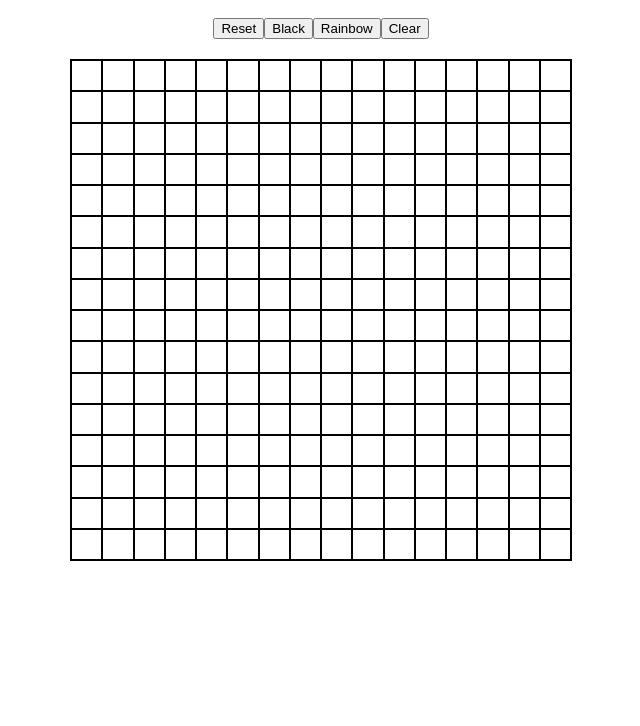
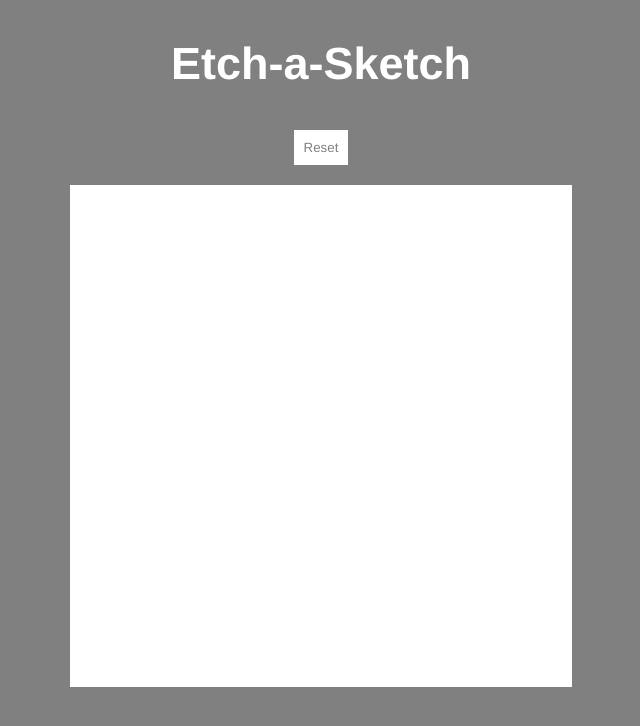
Before and after one commit to ancxanas/Etch-a-sketch, a plain HTML site: page index.html in a window 1280 px wide. Shown: the whole page, without its empty margins (319-959 px from the left). Drawn offline with Linux system fonts and the light colour scheme.

Commit message:
styled overall layout

```diff
--- a/main.js
+++ b/main.js
@@ -1,6 +1,14 @@
 const container = document.getElementById('container');
 
+//Header div
+const headingDiv = document.createElement('div');
+headingDiv.classList.add('heading-div');
+container.appendChild(headingDiv);
 
+//Heading Etch-a-Sketch
+const HEADING = document.createElement('h1');
+HEADING.textContent = 'Etch-a-Sketch';
+headingDiv.appendChild(HEADING);
 
 //div for buttons
 const buttonDiv = document.createElement('div');
@@ -11,21 +19,6 @@ container.appendChild(buttonDiv);
 const resetButton = document.createElement('button');
 resetButton.textContent = 'Reset';
 buttonDiv.appendChild(resetButton);
-
-//black color
-const blackButton = document.createElement('button');
-blackButton.textContent = 'Black';
-buttonDiv.appendChild(blackButton);
-
-//rainbow button
-const rainbowButton = document.createElement('button');
-rainbowButton.textContent = 'Rainbow';
-buttonDiv.appendChild(rainbowButton);
-
-//clear button
-const clearButton = document.createElement('button');
-clearButton.textContent = 'Clear';
-buttonDiv.appendChild(clearButton);
 
 //grid in a seperate div
 const grid = document.createElement('div');
--- a/styles.css
+++ b/styles.css
@@ -1,11 +1,16 @@
+*{
+    font-family: 'Franklin Gothic Medium', 'Arial Narrow', Arial, sans-serif;
+}
+
+body{
+    background-color: #808080;
+}
+
 .grid{
+    background-color: #ffffff;
     display: inline-grid;
     justify-content: center;
-    border: 1px solid black;
-}
-
-.cell{
-    border: 0.5px solid black;
+    border: 1px solid #ffffff;
 }
 
 .button-div{
@@ -14,8 +19,25 @@
     justify-content: center;
 }
 
+button{
+    background-color: #ffffff;
+    color: #808080;
+    padding: 10px;
+    border: none;
+}
+
 .grid-container{
     padding: 10px;
     display: flex;
     justify-content: center;
 }
+
+.heading-div{
+    display: flex;
+    justify-content: center;
+}
+
+h1{
+    color: #ffffff;
+    font-size: 45px;
+}
```
